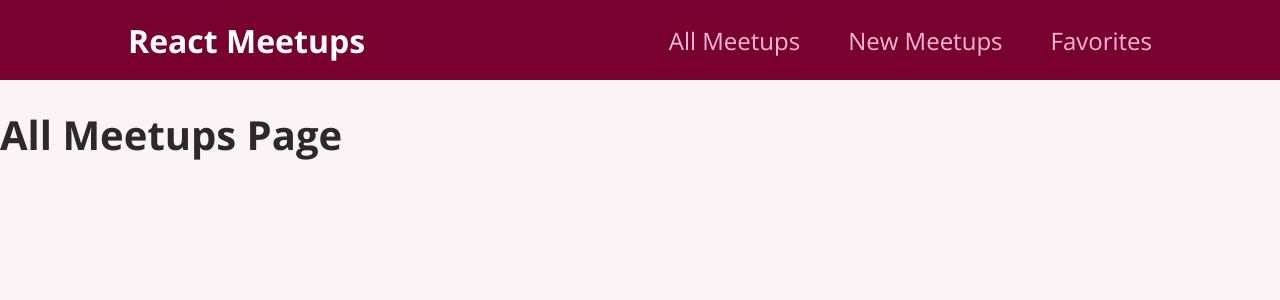
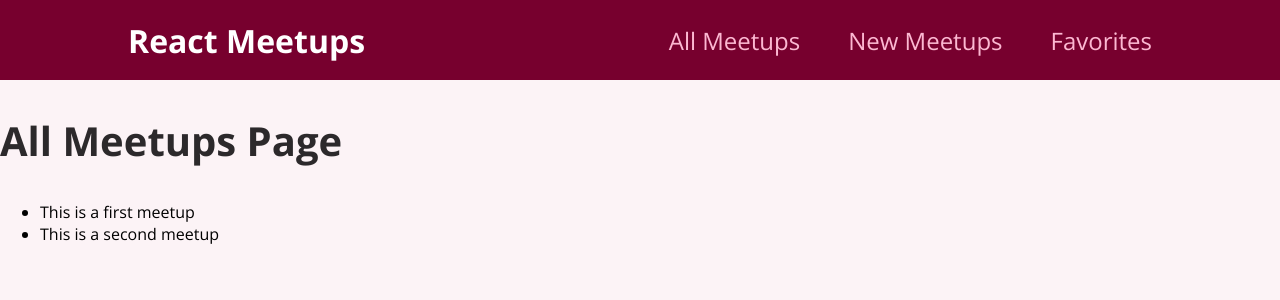
Before and after one commit to omarotxoa/react-rtcg-summar-meetups, a React (Create React App) app: page / in a window 1280 px wide. Shown: the top 300 px of the page. Built offline with nearby package versions, Linux system fonts and the light colour scheme.

Commit message:
Renders list of data on the All Meetups page

```diff
--- a/src/pages/AllMeetups.js
+++ b/src/pages/AllMeetups.js
@@ -1,8 +1,34 @@
+const DUMMY_DATA = [
+  {
+    id: 'm1',
+    title: 'This is a first meetup',
+    image:
+      'https://upload.wikimedia.org/wikipedia/commons/thumb/d/d3/Stadtbild_M%C3%BCnchen.jpg/2560px-Stadtbild_M%C3%BCnchen.jpg',
+    address: 'Meetupstreet 5, 12345 Meetup City',
+    description:
+      'This is a first, amazing meetup which you definitely should not miss. It will be a lot of fun!',
+  },
+  {
+    id: 'm2',
+    title: 'This is a second meetup',
+    image:
+      'https://upload.wikimedia.org/wikipedia/commons/thumb/d/d3/Stadtbild_M%C3%BCnchen.jpg/2560px-Stadtbild_M%C3%BCnchen.jpg',
+    address: 'Meetupstreet 5, 12345 Meetup City',
+    description:
+      'This is a first, amazing meetup which you definitely should not miss. It will be a lot of fun!',
+  },
+];
+
 function AllMeetupsPage() {
   return(
-    <div>
+    <section>
       <h1>All Meetups Page</h1>
-    </div>
+      <ul>
+        {DUMMY_DATA.map((meetup)=>{
+          return <li key={meetup.id}>{meetup.title}</li>
+        })}
+      </ul>
+    </section>
   );
 }
 
```
